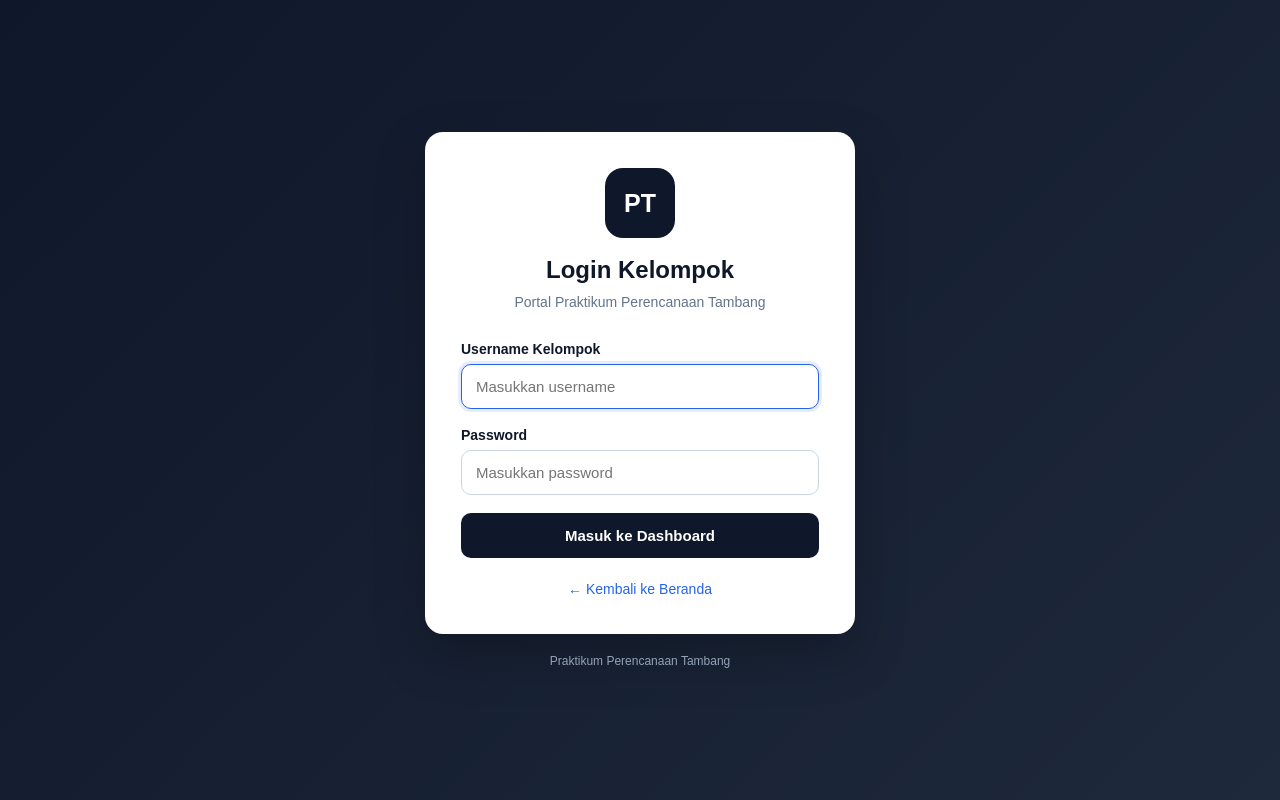
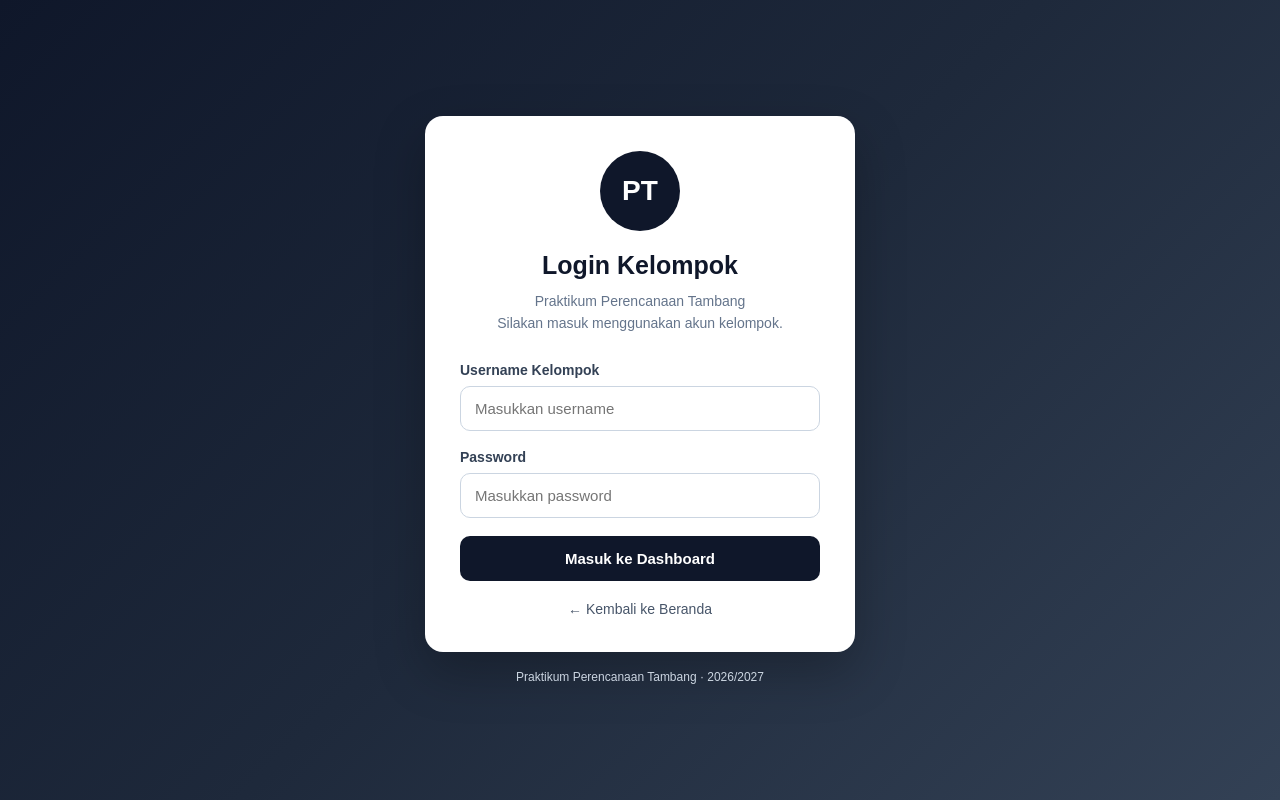
Before and after one commit to muhammadfhy2-cell/Praktikum-Perencanaan-Tambang, a Django app: template praktikum/templates/praktikum/login_kelompok.html in a window 1280 px wide. Run offline with Django 3.2, Linux system fonts and the light colour scheme; the template is opened without the code that fills it, so the values that code supplies are empty.

Commit message:
Refactor login_kelompok.html for better structure
Updated the login page template to improve structure and styling, including dynamic title and subtitle.

```diff
--- a/praktikum/templates/praktikum/login_kelompok.html
+++ b/praktikum/templates/praktikum/login_kelompok.html
@@ -4,14 +4,10 @@
 <html lang="id">
 <head>
     <meta charset="UTF-8">
-
-    <meta
-        name="viewport"
-        content="width=device-width, initial-scale=1.0"
-    >
+    <meta name="viewport" content="width=device-width, initial-scale=1.0">
 
     <title>
-        Login Kelompok | Praktikum Perencanaan Tambang
+        Login Kelompok - {{ setting.nama_praktikum|default:"Praktikum Perencanaan Tambang" }}
     </title>
 
     <style>
@@ -22,96 +18,67 @@
         body {
             margin: 0;
             min-height: 100vh;
-
+            font-family: Arial, Helvetica, sans-serif;
+            background: linear-gradient(
+                135deg,
+                #0f172a,
+                #1e293b,
+                #334155
+            );
             display: flex;
             align-items: center;
             justify-content: center;
-
-            padding: 24px;
-
-            font-family:
-                Arial,
-                Helvetica,
-                sans-serif;
-
-            background:
-                linear-gradient(
-                    135deg,
-                    #0f172a,
-                    #1e293b
-                );
-
-            color: #0f172a;
+            padding: 20px;
         }
 
-        .container {
+        .login-container {
             width: 100%;
             max-width: 430px;
         }
 
-        .card {
+        .login-card {
             background: #ffffff;
-
-            padding: 36px;
-
             border-radius: 18px;
-
-            box-shadow:
-                0 20px 50px
-                rgba(0, 0, 0, 0.25);
+            padding: 35px;
+            box-shadow: 0 20px 50px rgba(0, 0, 0, 0.25);
         }
 
         .logo {
-            width: 70px;
-            height: 70px;
-
-            margin: 0 auto 18px;
-
+            width: 80px;
+            height: 80px;
+            margin: 0 auto 20px;
+            border-radius: 50%;
+            background: #0f172a;
+            color: white;
             display: flex;
             align-items: center;
             justify-content: center;
-
-            border-radius: 18px;
-
-            background: #0f172a;
-
-            color: #ffffff;
-
-            font-size: 25px;
-            font-weight: 700;
+            font-size: 28px;
+            font-weight: bold;
         }
 
         h1 {
+            text-align: center;
             margin: 0;
-
-            text-align: center;
-
-            font-size: 24px;
+            color: #0f172a;
+            font-size: 25px;
         }
 
         .subtitle {
-            margin: 8px 0 28px;
-
             text-align: center;
-
             color: #64748b;
-
             font-size: 14px;
-
-            line-height: 1.5;
+            margin: 10px 0 28px;
+            line-height: 1.6;
         }
 
         .message {
+            padding: 12px 14px;
+            border-radius: 10px;
             margin-bottom: 18px;
-
-            padding: 12px 14px;
-
-            border-radius: 10px;
-
             background: #fef2f2;
-
             color: #991b1b;
-
+            border: 1px solid #fecaca;
             font-size: 14px;
         }
 
@@ -121,96 +88,71 @@
 
         label {
             display: block;
-
-            margin-bottom: 7px;
-
+            margin-bottom: 8px;
+            color: #334155;
             font-size: 14px;
-
-            font-weight: 600;
+            font-weight: bold;
         }
 
         input {
             width: 100%;
-
             padding: 13px 14px;
-
             border: 1px solid #cbd5e1;
-
             border-radius: 10px;
-
             font-size: 15px;
-
             outline: none;
+            transition: 0.2s;
         }
 
         input:focus {
             border-color: #2563eb;
-
-            box-shadow:
-                0 0 0 3px
-                rgba(37, 99, 235, 0.12);
+            box-shadow: 0 0 0 3px rgba(37, 99, 235, 0.12);
         }
 
-        button {
+        .login-button {
             width: 100%;
-
+            border: none;
             padding: 14px;
-
-            border: none;
-
             border-radius: 10px;
-
             background: #0f172a;
-
-            color: #ffffff;
-
+            color: white;
             font-size: 15px;
-
-            font-weight: 700;
-
+            font-weight: bold;
             cursor: pointer;
+            transition: 0.2s;
         }
 
-        button:hover {
+        .login-button:hover {
             background: #1e293b;
         }
 
-        .back {
-            margin-top: 22px;
-
+        .back-link {
+            display: block;
             text-align: center;
-        }
-
-        .back a {
-            color: #2563eb;
-
+            margin-top: 20px;
+            color: #475569;
             text-decoration: none;
-
             font-size: 14px;
         }
 
-        .back a:hover {
-            text-decoration: underline;
+        .back-link:hover {
+            color: #0f172a;
         }
 
         .footer {
-            margin-top: 20px;
-
             text-align: center;
-
-            color: #94a3b8;
-
+            color: #cbd5e1;
             font-size: 12px;
+            margin-top: 18px;
         }
 
         @media (max-width: 480px) {
-
-            .card {
-                padding: 28px 22px;
+            .login-card {
+                padding: 25px 20px;
             }
 
             h1 {
-                font-size: 21px;
+                font-size: 22px;
             }
         }
     </style>
@@ -218,46 +160,35 @@
 
 <body>
 
-<div class="container">
+<div class="login-container">
 
-    <div class="card">
+    <div class="login-card">
 
         <div class="logo">
             PT
         </div>
 
-        <h1>
-            Login Kelompok
-        </h1>
+        <h1>Login Kelompok</h1>
 
         <div class="subtitle">
-            Portal Praktikum Perencanaan Tambang
+            {{ setting.nama_praktikum|default:"Praktikum Perencanaan Tambang" }}
+            <br>
+            Silakan masuk menggunakan akun kelompok.
         </div>
 
-
         {% if messages %}
-
             {% for message in messages %}
-
                 <div class="message">
                     {{ message }}
                 </div>
-
             {% endfor %}
-
         {% endif %}
 
-
-        <form
-            method="post"
-            action="{% url 'praktikum:login_kelompok' %}"
-        >
+        <form method="post">
 
             {% csrf_token %}
 
-
             <div class="form-group">
-
                 <label for="username">
                     Username Kelompok
                 </label>
@@ -269,14 +200,10 @@
                     placeholder="Masukkan username"
                     autocomplete="username"
                     required
-                    autofocus
                 >
-
             </div>
 
-
             <div class="form-group">
-
                 <label for="password">
                     Password
                 </label>
@@ -289,32 +216,29 @@
                     autocomplete="current-password"
                     required
                 >
-
             </div>
 
-
-            <button type="submit">
+            <button
+                type="submit"
+                class="login-button"
+            >
                 Masuk ke Dashboard
             </button>
 
         </form>
 
-
-        <div class="back">
-
-            <a href="{% url 'praktikum:home' %}">
-                ← Kembali ke Beranda
-            </a>
-
-        </div>
+        <a
+            href="{% url 'praktikum:home' %}"
+            class="back-link"
+        >
+            ← Kembali ke Beranda
+        </a>
 
     </div>
 
-
     <div class="footer">
-
-        Praktikum Perencanaan Tambang
-
+        {{ setting.nama_praktikum|default:"Praktikum Perencanaan Tambang" }}
+        · {{ setting.periode|default:"2026/2027" }}
     </div>
 
 </div>
```
